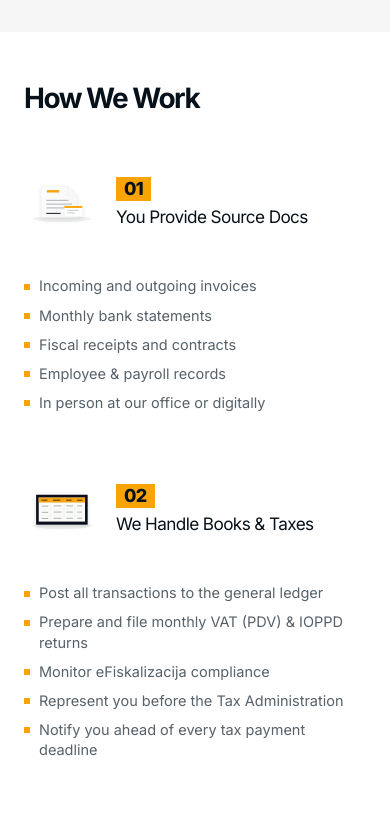
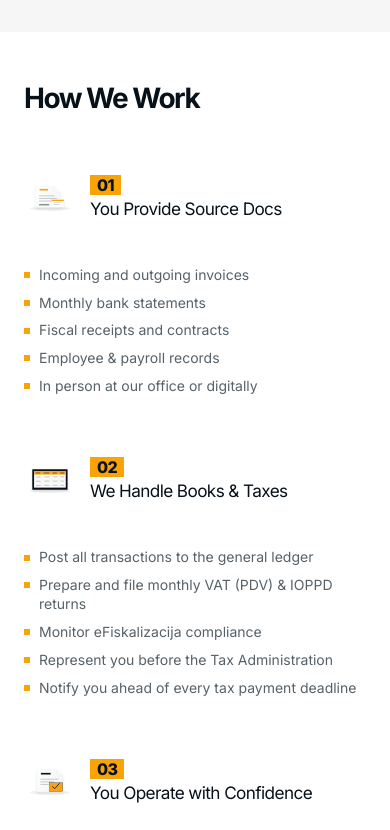
Before and after one commit to IraselDOO/SmartFinance, a Next.js app: page / in a window 390 px wide. Shown: the part 2300-3130 px from the top of the page. Built offline with nearby package versions, Linux system fonts and the light colour scheme.

Commit message:
Tighten mobile workflow spacing and compact visual icon headers

```diff
--- a/src/app/sections.css
+++ b/src/app/sections.css
@@ -1001,7 +1001,8 @@
 @media (max-width: 850px) {
   .sf-workflow__steps {
     grid-template-columns: 1fr;
-    gap: 36px;
+    gap: 24px;
+    margin-top: 24px;
   }
   .sf-workflow__steps::before {
     display: none;
@@ -1009,21 +1010,24 @@
   .sf-workflow__step {
     display: flex;
     flex-direction: column;
-    gap: 14px;
+    gap: 8px;
   }
   .sf-workflow__header {
     display: flex;
     align-items: center;
-    gap: 16px;
+    gap: 14px;
   }
   .sf-workflow__visual {
-    flex: 0 0 76px;
-    height: 70px;
+    display: flex;
+    align-items: center;
+    justify-content: center;
+    flex: 0 0 52px;
+    height: 48px;
     margin-bottom: 0;
   }
   .sf-workflow__visual svg {
-    width: 76px;
-    height: 70px;
+    width: 52px;
+    height: 48px;
   }
   .sf-workflow__step--2 .sf-workflow__visual {
     transform: none;
@@ -1032,25 +1036,27 @@
     display: flex;
     flex-direction: column;
     align-items: flex-start;
-    gap: 6px;
+    gap: 4px;
     min-width: 0;
   }
   .sf-workflow__number {
-    font-size: 18px;
-    padding: 3px 8px;
+    font-size: 16px;
+    padding: 2px 7px;
   }
   .sf-workflow__step h3 {
     margin: 0;
     max-width: none;
-    font-size: clamp(17px, 4.4vw, 20px);
+    font-size: clamp(17px, 4.4vw, 19px);
     line-height: 1.2;
   }
   .sf-workflow__list {
     width: 100%;
-    gap: 8px;
+    gap: 6px;
+    margin-top: 2px;
   }
   .sf-workflow__list li {
-    font-size: 14.5px;
+    font-size: 14px;
+    line-height: 1.38;
   }
 }
 
```
